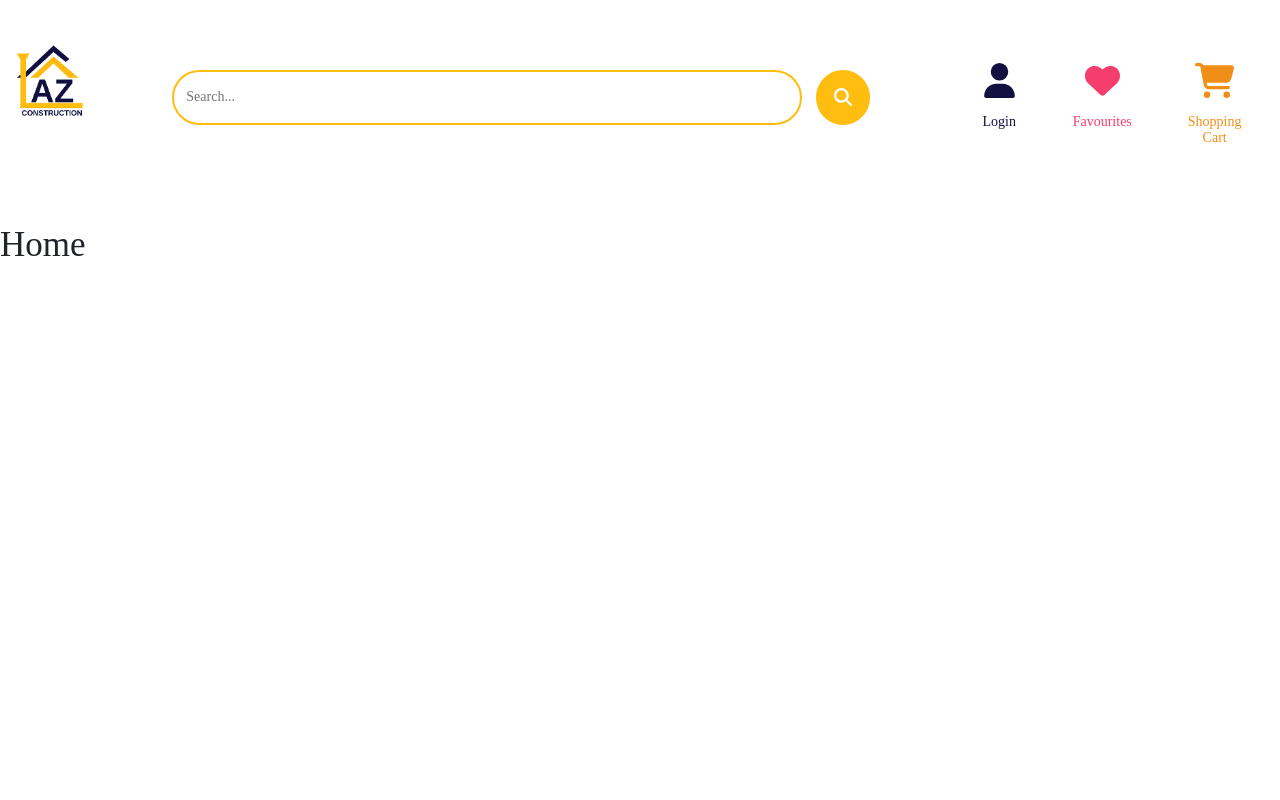
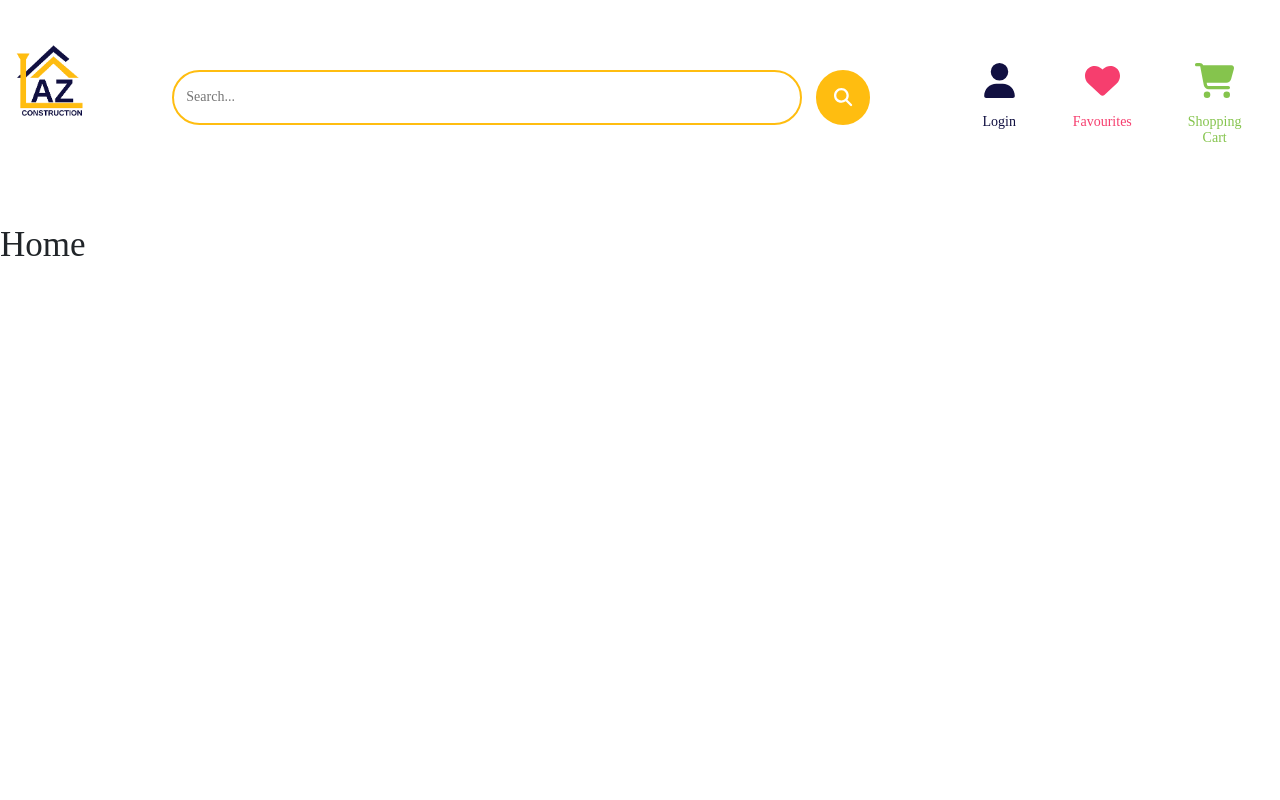
Before and after one commit to dtsankov/E-Commerce, a React (Create React App) app in the folder client/: page / in a window 1280 px wide. Shown: the top 800 px of the page. Built offline with nearby package versions, Linux system fonts and the light colour scheme; a web font is replaced by a local one.

Commit message:
This commit will add adjustments over the user state and the session

```diff
--- a/client/src/components/Header/Header.js
+++ b/client/src/components/Header/Header.js
@@ -1,7 +1,6 @@
 //React related imports
+import {Link} from "react-router-dom";
 
-import {Link} from "react-router-dom";
-import {useState,useEffect} from "react";
 
 //Font Awesome Fonts and Icons
 
@@ -15,22 +14,11 @@ import logo from '../../resources/images/logo.png'
 import { Search } from "../Search/Search";
 import { LoginButton } from "./components/LoginButton";
 import { ProfileButton } from "./components/ProfileButton";
-import { getSession } from "../../shared/session/session";
 
 
 //Component
 
- const Header = () =>{
-
-   const [user,setUser] = useState('')
-
-   useEffect(()=>{
-         const isUser = getSession()
-         console.log(isUser);
-         setUser(isUser)
-   },[])
-
-   console.log(typeof user);
+ const Header = ({user,setUser}) =>{
 
     return (
 
@@ -59,7 +47,7 @@ import { getSession } from "../../shared/session/session";
                </div>
 
                <div className="container-wrapper-top-right">
-                  {user === null ? <LoginButton/> : <ProfileButton/>}
+                  {user === null ? <LoginButton /> : <ProfileButton />}
 
                   <div id="heart" className="component-wrapper">
                      <div className="heart-container">
--- a/client/src/components/Header/header.css
+++ b/client/src/components/Header/header.css
@@ -78,7 +78,7 @@
 
 .cart-logo,
 .cart-text {
-    color: #f18e18;
+    color: #85C44D;
 }
 
 
--- a/client/src/components/Layout/Layout.js
+++ b/client/src/components/Layout/Layout.js
@@ -3,12 +3,23 @@ import Header from "../Header/Header";
 import Footer from "../Footer/Footer";
 import Routers from "../../routers/Routers";
 
+import {useState,useEffect} from "react";
+import { getSession } from "../../shared/session/session";
+
 const Layout = () => {
+    const [user, setUser] = useState(getSession());
+
+  useEffect(() => {
+    const currentUser  = getSession();
+    setUser(currentUser );
+  }, []);
+
+
     return (
         <>
-            <Header />
+            <Header user={user} />
             <main className="main-section">
-            <Routers />
+            <Routers user={user} setUser={setUser}/>
             </main>
             <Footer />
         </>
--- a/client/src/components/Login/Login.js
+++ b/client/src/components/Login/Login.js
@@ -17,8 +17,7 @@ import { useNavigate  } from "react-router-dom";
 
 
 
-
- const Login = () => {
+ const Login = ({user,setUser}) => {
 
     const [email, setEmail] = useState('');
     const [password, setPassword] = useState('');
@@ -57,10 +56,14 @@ import { useNavigate  } from "react-router-dom";
 
         if (isEmailValid && isPasswordValid) {
         try {
+
             const result = await authService.login(email, password);
 
             if (result && result._id) {
-            navigate('/profile');
+
+                setUser(result)
+
+                navigate('/profile');
             }
         } catch (error) {
             console.log(error);
--- a/client/src/routers/Routers.js
+++ b/client/src/routers/Routers.js
@@ -28,7 +28,7 @@ import AddProduct from '../admin/AddProduct'; */
 import ProtectedRoute from './ProtectedRoute';
 /* import Favorites from '../pages/Favorites'; */
 
-const Routers = () => {
+const Routers = ({user, setUser}) => {
     return (
         <Routes>
             {/* default pages */}
@@ -56,7 +56,7 @@ const Routers = () => {
 
             {/* login & sign */}
             <Route path='signup' element={<Register />} />
-            <Route path='login' element={<Login />}/>
+            <Route path='login' element={<Login user={user} setUser={setUser}/>}/>
         </Routes>
     );
 };
--- a/client/src/services/authService.js
+++ b/client/src/services/authService.js
@@ -11,7 +11,6 @@ export const login = async (email, password) => {
     }
 
     const result = await request.post(`${baseUrl}/login`, body)
-    console.log(result);
     setSession(result)
 
     return result
@@ -25,7 +24,7 @@ export const register = async (email, password) => {
         password
     }
     const result = await request.post(`${baseUrl}/register`, body)
-
+    setSession(result)
     return result
 }
 
```
